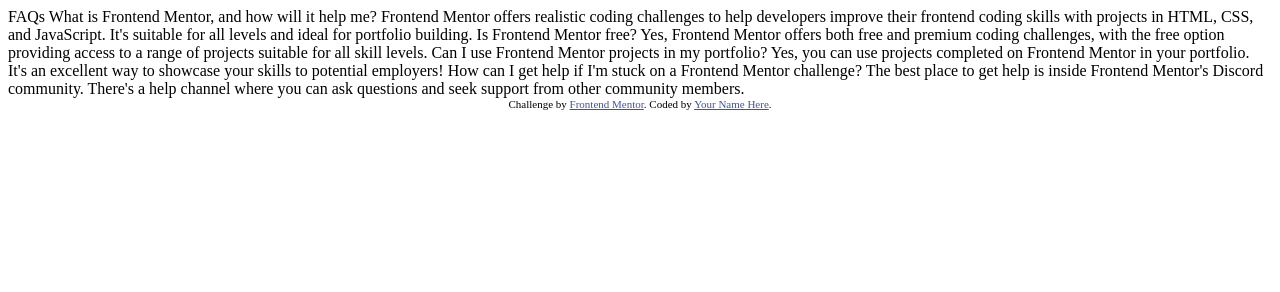
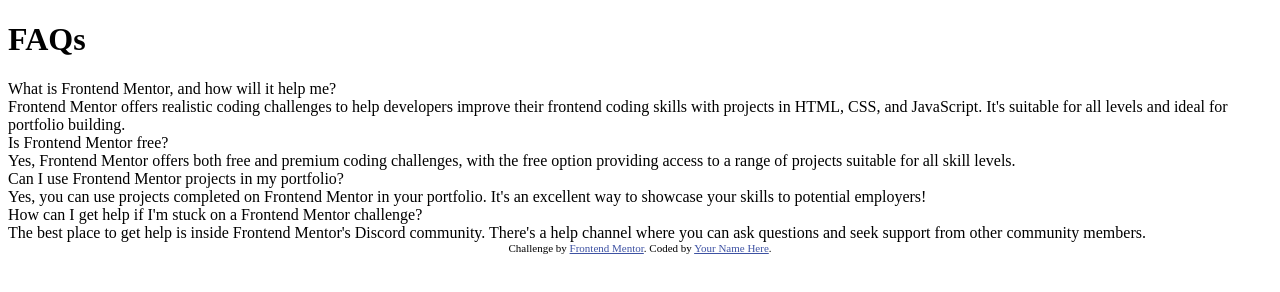
Before and after one commit to BenjaminFrias/faq-accordion-website, a plain HTML site: page index.html in a window 1280 px wide. Drawn offline with Linux system fonts and the light colour scheme.

Commit message:
basic html structure

```diff
--- a/index.html
+++ b/index.html
@@ -1,48 +1,82 @@
 <!DOCTYPE html>
 <html lang="en">
+
 <head>
     <meta charset="UTF-8">
-  <meta name="viewport" content="width=device-width, initial-scale=1.0"> <!-- displays site properly based on user's device -->
-
+    <meta name="viewport" content="width=device-width, initial-scale=1.0">
+    <!-- displays site properly based on user's device -->
+    <meta http-equiv="X-UA-Compatible" content="ie=edge">
     <link rel="icon" type="image/png" sizes="32x32" href="./assets/images/favicon-32x32.png">
+    <link rel="stylesheet" href="style.css">
 
     <title>Frontend Mentor | FAQ accordion</title>
 
     <!-- Feel free to remove these styles or customise in your own stylesheet 👍 -->
     <style>
-    .attribution { font-size: 11px; text-align: center; }
-    .attribution a { color: hsl(228, 45%, 44%); }
+        .attribution {
+            font-size: 11px;
+            text-align: center;
+        }
+
+        .attribution a {
+            color: hsl(228, 45%, 44%);
+        }
     </style>
 </head>
+
 <body>
 
-  FAQs
+    <div class="container">
+        <h1>FAQs</h1>
 
+        <div class="accordion">
+            <div class="accordion-item">
+                <div class="accordion-header">
                     What is Frontend Mentor, and how will it help me?
-
+                </div>
+                <div class="accordion-content">
                     Frontend Mentor offers realistic coding challenges to help developers improve their
                     frontend coding skills with projects in HTML, CSS, and JavaScript. It's suitable for
                     all levels and ideal for portfolio building.
-
+                </div>
+            </div>
+            <div class="accordion-item">
+                <div class="accordion-header">
                     Is Frontend Mentor free?
-
+                </div>
+                <div class="accordion-content">
                     Yes, Frontend Mentor offers both free and premium coding challenges, with the free
                     option providing access to a range of projects suitable for all skill levels.
-
+                </div>
+            </div>
+            <div class="accordion-item">
+                <div class="accordion-header">
                     Can I use Frontend Mentor projects in my portfolio?
-
+                </div>
+                <div class="accordion-content">
                     Yes, you can use projects completed on Frontend Mentor in your portfolio. It's an excellent
                     way to showcase your skills to potential employers!
-
+                </div>
+            </div>
+            <div class="accordion-item">
+                <div class="accordion-header">
                     How can I get help if I'm stuck on a Frontend Mentor challenge?
-
+                </div>
+                <div class="accordion-content">
                     The best place to get help is inside Frontend Mentor's Discord community. There's a help
                     channel where you can ask questions and seek support from other community members.
-
+                </div>
+            </div>
+        </div>
 
         <div class="attribution">
             Challenge by <a href="https://www.frontendmentor.io?ref=challenge" target="_blank">Frontend Mentor</a>.
             Coded by <a href="#">Your Name Here</a>.
         </div>
+
+    </div>
+
+    <script src="script.js"></script>
 </body>
+
 </html>
```
Also changed, not shown: script.js (added), style.css (added). Lines whose indentation alone changed are shown as unchanged.
